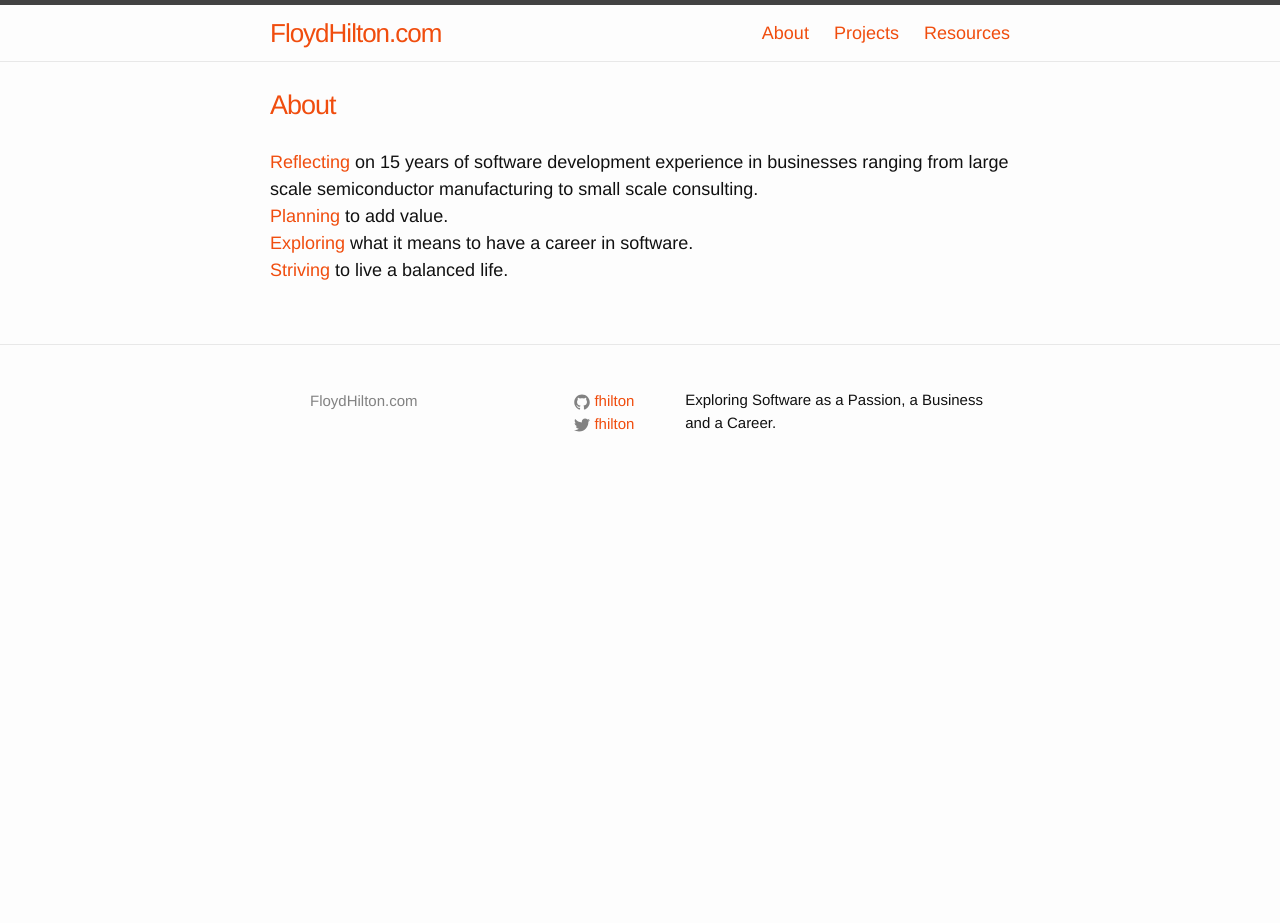
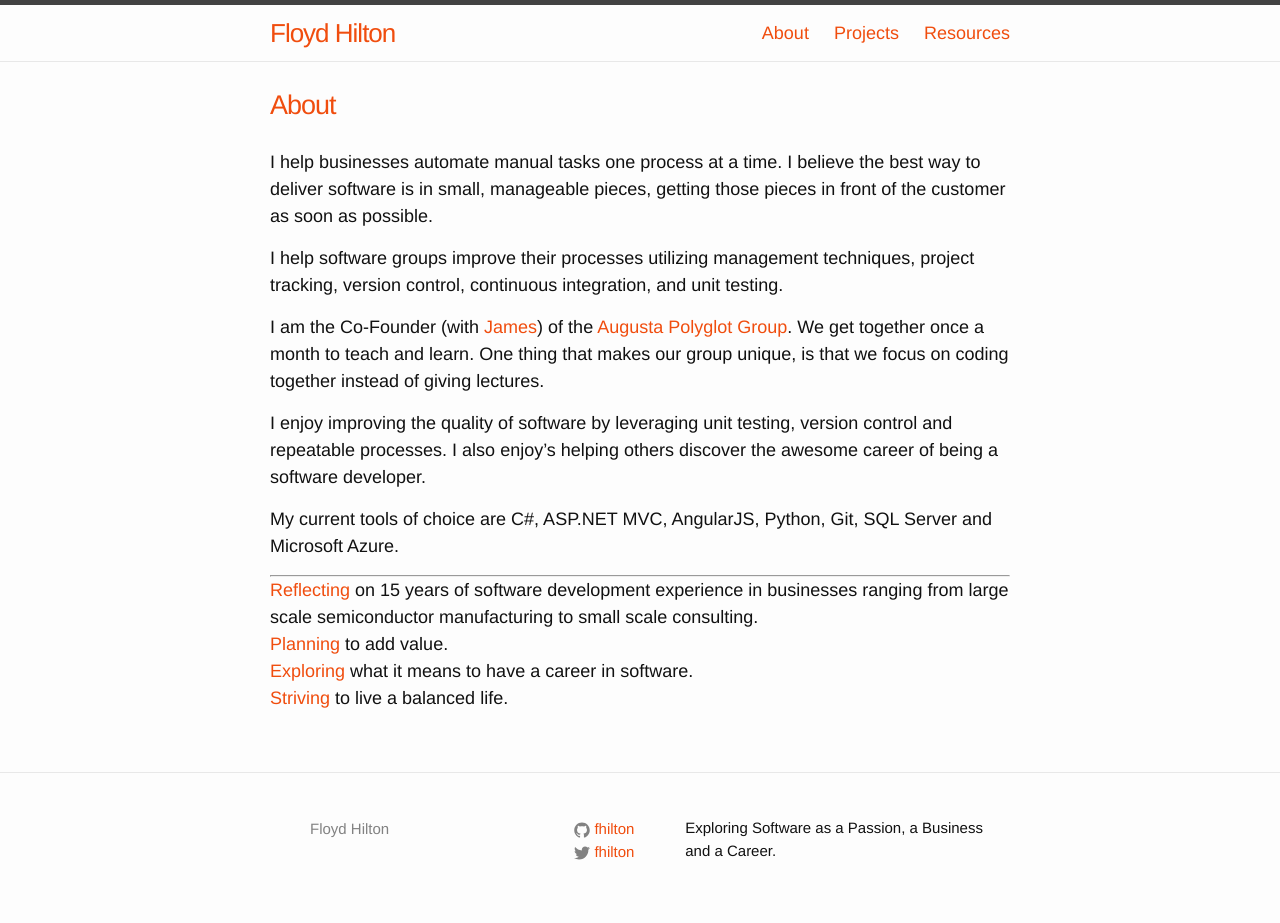
Before and after one commit to fhilton/fhilton.github.io, a Jekyll site: the page built from about.md, in a window 1280 px wide. Built offline with Jekyll 4.4.1, drawn with Linux system fonts in a browser that asks for light colours; before the commit the page ends 900 px from its top, so only the background shows below that.

Commit message:
Updated about page. Added post about sql talk questions.

```diff
--- a/_config.yml
+++ b/_config.yml
@@ -1,5 +1,5 @@
 # Site settings
-title: FloydHilton.com
+title: Floyd Hilton
 email:
 description: > # this means to ignore newlines until "baseurl:"
   Exploring Software as a Passion, a Business and a Career.
--- a/_layouts/post.html
+++ b/_layouts/post.html
@@ -11,5 +11,5 @@ layout: default
   <article class="post-content">
     {{ content }}
   </article>
-
+  {% include disqus.html %}
 </div>
--- a/about.md
+++ b/about.md
@@ -4,6 +4,17 @@ title: About
 permalink: /about/
 ---
 
+I help businesses automate manual tasks one process at a time. I believe the best way to deliver software is in small, manageable pieces, getting those pieces in front of the customer as soon as possible.
+
+I help software groups improve their processes utilizing management techniques, project tracking, version control, continuous integration, and unit testing.
+
+I am the Co-Founder (with [James](http://www.jamessturtevant.com/)) of the [Augusta Polyglot Group](http://augusta-polyglot.github.io/). We get together once a month to teach and learn. One thing that makes our group unique, is that we focus on coding together instead of giving lectures.
+
+I enjoy improving the quality of software by leveraging unit testing, version control and repeatable processes. I also enjoy's helping others discover the awesome career of being a software developer.
+
+My current tools of choice are C#, ASP.NET MVC, AngularJS, Python, Git, SQL Server and Microsoft Azure.
+
+<hr>
 <strong>Reflecting</strong> on 15 years of software development experience in businesses ranging from large scale semiconductor manufacturing to small scale consulting. <br>
 <strong>Planning</strong> to add value.<br>
 <strong>Exploring</strong> what it means to have a career in software.<br>
```
Also changed, not shown: _includes/disqus.html (added, +13 -0 lines), _posts/2015-03-20-boston-code-camp-sql-database-project-talk.md (+1 -0 lines), _posts/2015-03-30-SQL into Version Control - Talk Questions.md (added, +27 -0 lines).
